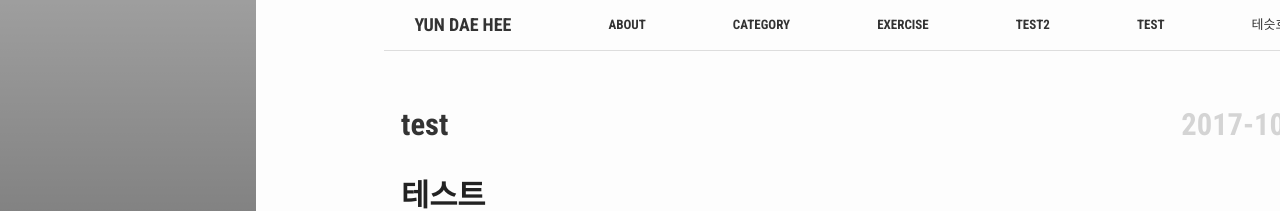
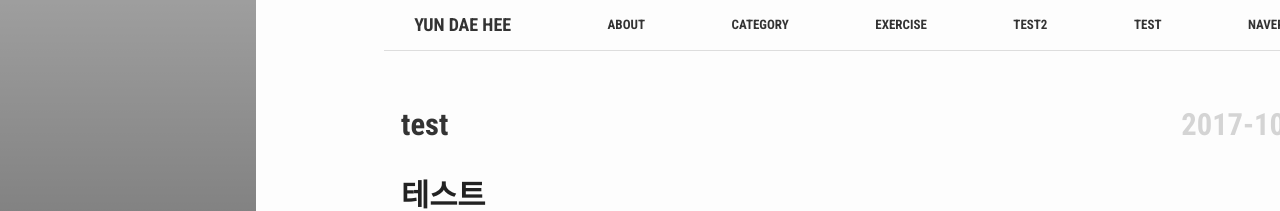
Before and after one commit to test076923/test076923.github.io, a Jekyll site: the page built from index.html, in a window 1280 px wide and 900 px high. Shown: the top 211 px of the window. Built offline with Jekyll 4.4.1, drawn with Linux system fonts in a browser that asks for light colours; nearby versions of some CDN libraries; comment, search, counter and statistics services are not loaded.

Commit message:
Update header.html

```diff
--- a/_includes/header.html
+++ b/_includes/header.html
@@ -13,7 +13,7 @@
     {% endfor %}
 
 
-  <a href="naver.com"> 테슷흐 </a>
+  <a href="http://www.naver.com"> NAVER; </a>
 
     <label for="menu-checkbox" class="toggle-button" data-open="☰" data-close="☰" onclick></label>
   </nav>
```
